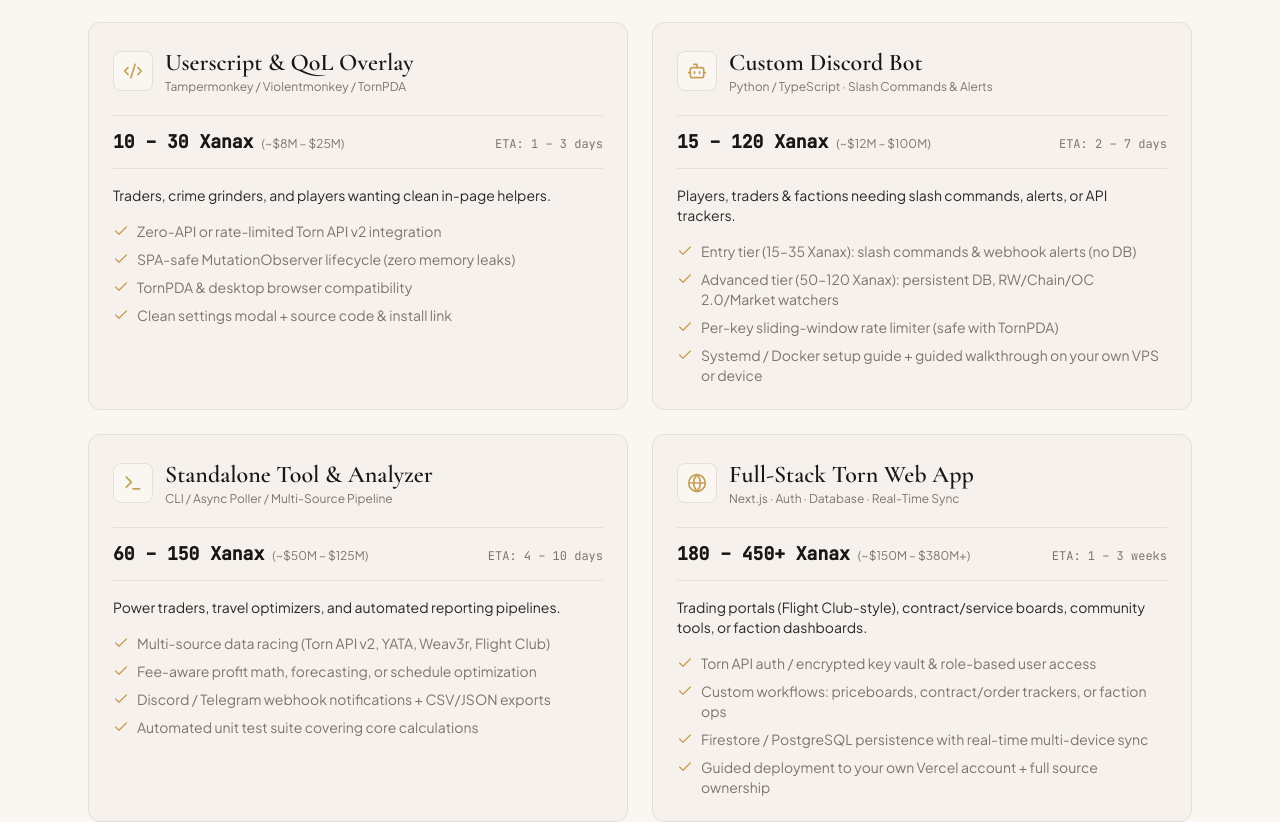
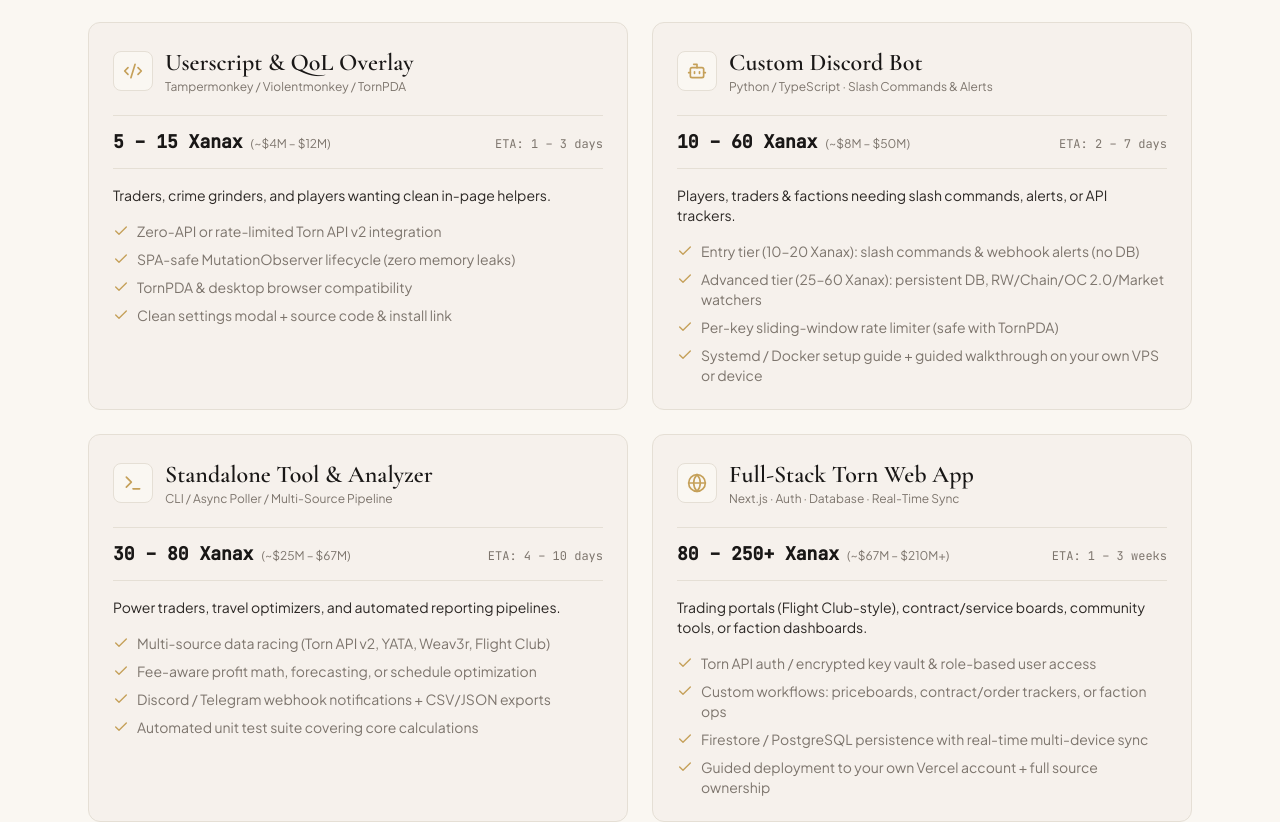
Before and after one commit to kiwicoder171/torn-studio, a Next.js app: page / in a window 1280 px wide. Shown: the part 820-1642 px from the top of the page. Built offline with nearby package versions, Linux system fonts and the light colour scheme.

Commit message:
chore: reduce xanax pricing tiers for competitive launch

```diff
--- a/FORUM_POST.html
+++ b/FORUM_POST.html
@@ -4,7 +4,7 @@
 <hr />
 <h3><span style="color: #c5a059;"><strong>SERVICES &amp; PRICING (XANAX)</strong></span></h3>
 
-<p><strong>1. Custom Userscripts &amp; QoL Overlays (10 &ndash; 30 Xanax)</strong></p>
+<p><strong>1. Custom Userscripts &amp; QoL Overlays (5 &ndash; 15 Xanax)</strong></p>
 <ul>
   <li>Tampermonkey / Violentmonkey / TornPDA compatible</li>
   <li>In-page calculators, bazaar/vault safety guards, crime/travel helpers</li>
@@ -12,22 +12,22 @@
   <li>Turnaround: 1 &ndash; 3 days</li>
 </ul>
 
-<p><strong>2. Custom Discord Bots (15 &ndash; 120 Xanax)</strong></p>
+<p><strong>2. Custom Discord Bots (10 &ndash; 60 Xanax)</strong></p>
 <ul>
-  <li>Entry tier (15&ndash;35 Xanax): slash commands &amp; webhook alerts without DB</li>
-  <li>Advanced tier (50&ndash;120 Xanax): persistent DB, market/bazaar watchers, RW/chain alerts, OC 2.0 trackers</li>
+  <li>Entry tier (10&ndash;20 Xanax): slash commands &amp; webhook alerts without DB</li>
+  <li>Advanced tier (25&ndash;60 Xanax): persistent DB, market/bazaar watchers, RW/chain alerts, OC 2.0 trackers</li>
   <li>Per-key sliding-window rate limiting (safe to run alongside TornPDA)</li>
   <li>Turnaround: 2 &ndash; 7 days (runs on your own VPS/device &mdash; guided setup included)</li>
 </ul>
 
-<p><strong>3. Standalone Tools &amp; Data Pipelines (60 &ndash; 150 Xanax)</strong></p>
+<p><strong>3. Standalone Tools &amp; Data Pipelines (30 &ndash; 80 Xanax)</strong></p>
 <ul>
   <li>Python / TypeScript CLI tools, restock predictors, multi-source price analyzers</li>
   <li>Torn API v2, YATA, Weav3r, and Flight Club integrations</li>
   <li>Turnaround: 4 &ndash; 10 days</li>
 </ul>
 
-<p><strong>4. Full-Stack Torn Web Apps (180 &ndash; 450+ Xanax)</strong></p>
+<p><strong>4. Full-Stack Torn Web Apps (80 &ndash; 250+ Xanax)</strong></p>
 <ul>
   <li>Trading portals (Flight Club-style), contract/service boards, community tools, or faction command centers</li>
   <li>Torn API auth / encrypted key vault, real-time Firestore/PostgreSQL sync</li>
--- a/src/data/studio.ts
+++ b/src/data/studio.ts
@@ -24,8 +24,8 @@ export const SERVICE_TIERS: ServiceTier[] = [
     id: "userscript",
     name: "Userscript & QoL Overlay",
     subtitle: "Tampermonkey / Violentmonkey / TornPDA",
-    xanaxRange: "10 – 30 Xanax",
-    cashEstimate: "~$8M – $25M",
+    xanaxRange: "5 – 15 Xanax",
+    cashEstimate: "~$4M – $12M",
     turnaround: "1 – 3 days",
     bestFor: "Traders, crime grinders, and players wanting clean in-page helpers.",
     deliverables: [
@@ -39,14 +39,14 @@ export const SERVICE_TIERS: ServiceTier[] = [
     id: "discord-bot",
     name: "Custom Discord Bot",
     subtitle: "Python / TypeScript · Slash Commands & Alerts",
-    xanaxRange: "15 – 120 Xanax",
-    cashEstimate: "~$12M – $100M",
+    xanaxRange: "10 – 60 Xanax",
+    cashEstimate: "~$8M – $50M",
     turnaround: "2 – 7 days",
     bestFor:
       "Players, traders & factions needing slash commands, alerts, or API trackers.",
     deliverables: [
-      "Entry tier (15–35 Xanax): slash commands & webhook alerts (no DB)",
-      "Advanced tier (50–120 Xanax): persistent DB, RW/Chain/OC 2.0/Market watchers",
+      "Entry tier (10–20 Xanax): slash commands & webhook alerts (no DB)",
+      "Advanced tier (25–60 Xanax): persistent DB, RW/Chain/OC 2.0/Market watchers",
       "Per-key sliding-window rate limiter (safe with TornPDA)",
       "Systemd / Docker setup guide + guided walkthrough on your own VPS or device",
     ],
@@ -55,8 +55,8 @@ export const SERVICE_TIERS: ServiceTier[] = [
     id: "standalone-tool",
     name: "Standalone Tool & Analyzer",
     subtitle: "CLI / Async Poller / Multi-Source Pipeline",
-    xanaxRange: "60 – 150 Xanax",
-    cashEstimate: "~$50M – $125M",
+    xanaxRange: "30 – 80 Xanax",
+    cashEstimate: "~$25M – $67M",
     turnaround: "4 – 10 days",
     bestFor: "Power traders, travel optimizers, and automated reporting pipelines.",
     deliverables: [
@@ -70,8 +70,8 @@ export const SERVICE_TIERS: ServiceTier[] = [
     id: "faction-webapp",
     name: "Full-Stack Torn Web App",
     subtitle: "Next.js · Auth · Database · Real-Time Sync",
-    xanaxRange: "180 – 450+ Xanax",
-    cashEstimate: "~$150M – $380M+",
+    xanaxRange: "80 – 250+ Xanax",
+    cashEstimate: "~$67M – $210M+",
     turnaround: "1 – 3 weeks",
     bestFor:
       "Trading portals (Flight Club-style), contract/service boards, community tools, or faction dashboards.",
```
